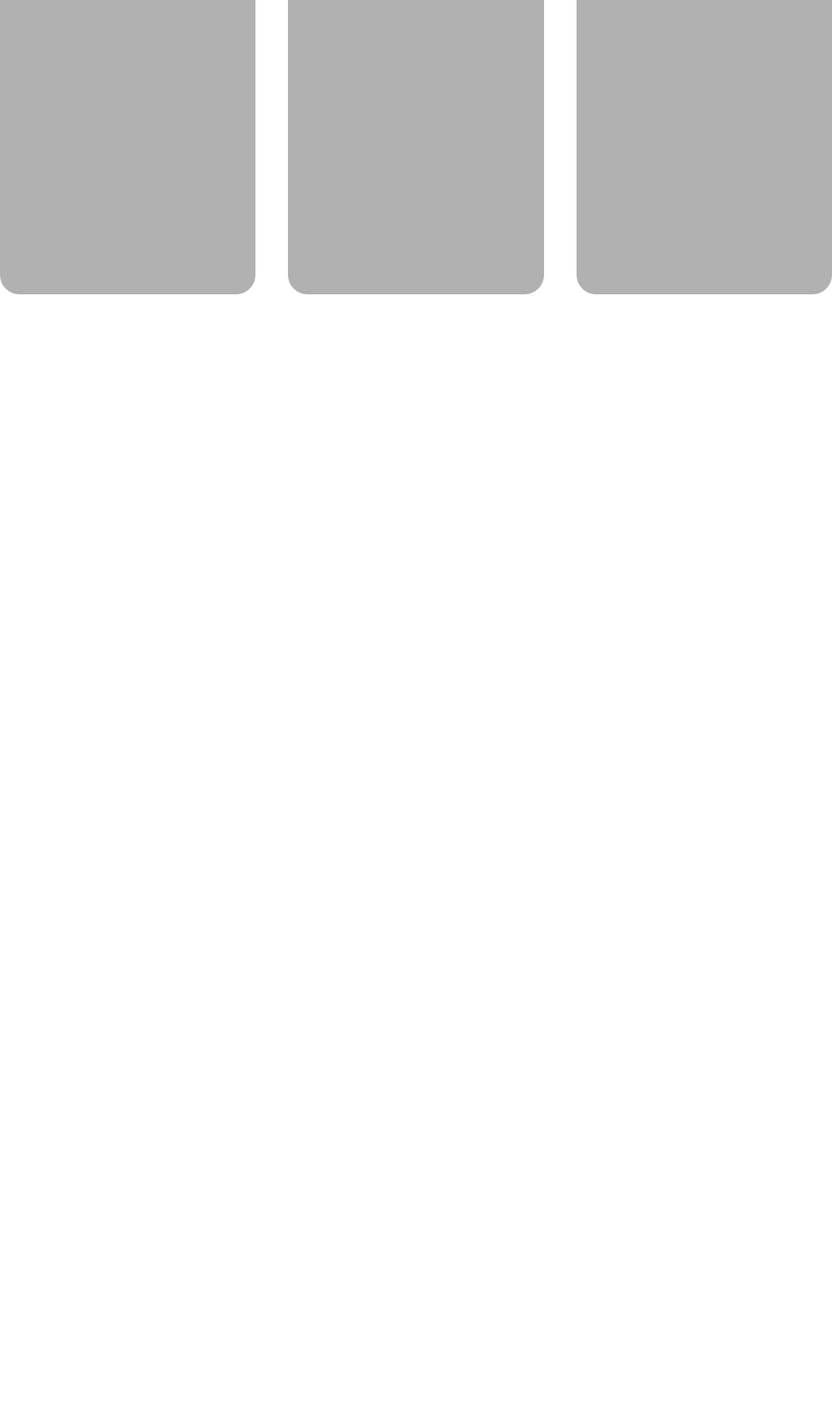
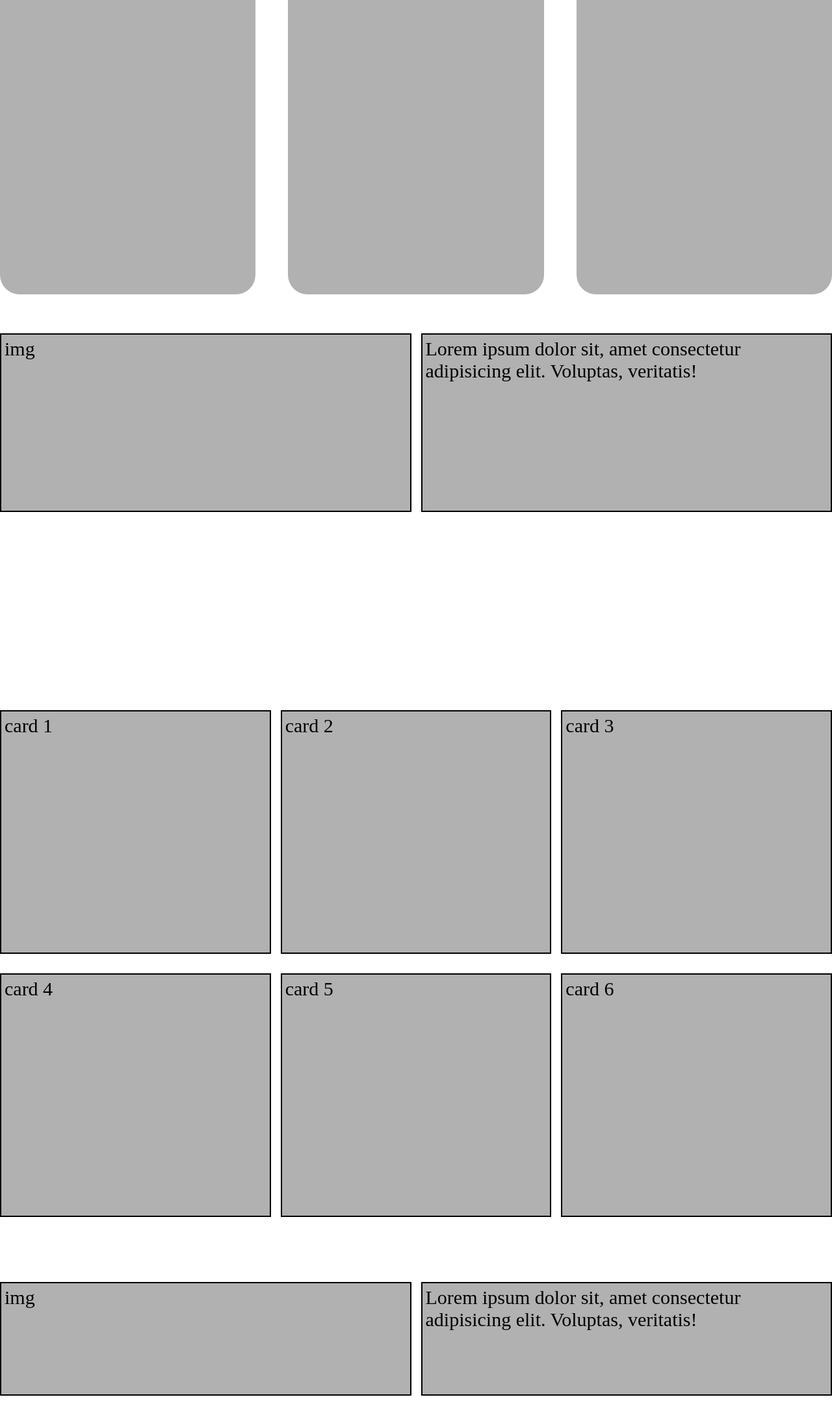
Before and after one commit to mrcpicanco/papo-de-ti, a plain HTML site: page index.html in a window 1280 px wide. Shown: the part 553-2740 px from the top of the page at 65% size. Before the commit the page ends 1306 px from the top, so only its background shows below. Drawn offline with Linux system fonts and the light colour scheme.

Commit message:
cards posicionados. Cor cinza é para visualização

```diff
--- a/css/style.css
+++ b/css/style.css
@@ -4,10 +4,9 @@
   box-sizing: border-box;
 }
 
-
- .texto-cima  section  h1 {
+.texto-cima section h1 {
   margin: 250px 80px 80px 230px;
-  width: 50% ;
+  width: 50%;
 }
 
 .texto-cima h3 {
@@ -17,7 +16,7 @@
 
 .nav h1 {
   text-align: center;
-  margin-top: 250px ;
+  margin-top: 250px;
   margin: 50px;
 }
 
@@ -30,19 +29,69 @@
 }
 
 .container {
-  margin-top: ;
-  min-height: 100vh;
+  margin-top: 5px;
+  min-height: 70vh;
   display: flex;
   column-gap: 50px;
   justify-content: center;
 }
 
-.item{
+.item {
   width: 500px;
   height: 500px;
   border-radius: 30px;
   background-color: rgb(177, 177, 177);
   font-size: 23px;
   text-align: center;
+}
 
+.container-principal {
+  min-height: 70vh;
+  display: grid;
+  grid-template-columns: 2fr 2fr;
+  gap: 10px 15px;
+  grid-template-rows: 2fr 2fr;
 }
+
+.container-secundario {
+  min-height: 70vh;
+  display: grid;
+  grid-template-columns: 2fr 2fr;
+  gap: 10px 15px;
+  grid-template-rows: 2fr 2fr;
+}
+
+.meio1 {
+  border: 2px solid black;
+  font-size: 30px;
+  background-color: rgb(177, 177, 177);
+  padding: 5px;
+}
+
+.meio2 {
+  margin-top: 100px;
+  border: 2px solid black;
+  font-size: 30px;
+  background-color: rgb(177, 177, 177);
+  padding: 5px;
+}
+
+.container-mini-cards {
+  min-height: 100vh;
+  display: grid;
+  grid-template-columns: 2fr 2fr 2fr;
+  gap: 10px 15px;
+  grid-template-rows: 2fr 2fr;
+}
+
+.mini-cards {
+  margin-top: 20px;
+  border: 2px solid black;
+  font-size: 30px;
+  background-color: rgb(177, 177, 177);
+  padding: 5px;
+}
+
+.flooter > ul > li{
+  display: inline-block;
+}
--- a/index.html
+++ b/index.html
@@ -1,20 +1,24 @@
 <!DOCTYPE html>
 <html lang="pt-br">
   <head>
-  <meta charset="UTF-8">
-  <meta http-equiv="X-UA-Compatible" content="IE=edge">
-  <meta name="viewport" content="width=device-width, initial-scale=1.0">
-  <link rel="stylesheet" href="css/style.css">
+    <meta charset="UTF-8" />
+    <meta http-equiv="X-UA-Compatible" content="IE=edge" />
+    <meta name="viewport" content="width=device-width, initial-scale=1.0" />
+    <link rel="stylesheet" href="css/style.css" />
     <title>Comunidade Papo de T.I</title>
   </head>
   <body>
     <header class="texto-cima">
-    <section >
+      <section>
         <!-- <img class="img-header" src="img/header.svg" alt="Papo de T.I"> -->
         <h1>Projeto feito pela Comunidade <strong>Papo de T.I</strong></h1>
       </section>
-  <h3>Lorem ipsum dolor sit amet, consectetur adipisicing elit. Voluptatem, sed?</h3>
+      <h3>
+        Lorem ipsum dolor sit amet, consectetur adipisicing elit. Voluptatem,
+        sed?
+      </h3>
     </header>
+    <!-- Nav Bar-->
     <nav class="nav">
       <h1>Texto dos Cards.</h1>
       <div class="container">
@@ -27,18 +31,55 @@
         <div class="item">
           <p>Exemplo 3</p>
         </div>
-
       </div>
     </nav>
+    <!-- Card Principal-->
+    <div class="container-principal">
+      <div class="meio1">img</div>
+      <div class="meio1">
+        Lorem ipsum dolor sit, amet consectetur adipisicing elit. Voluptas,
+        veritatis!
+      </div>
+    </div>
 
-  <section class="meio">
-    <!-- <div class="card-meio">
-      <h1>The Creator</h1>
-    <p>Lorem ipsum dolor sit amet consectetur adipisicing elit.</p>
+    <!-- Mini cards-->
+    <div class="container-mini-cards">
+      <div class="mini-cards">
+        <p>card 1</p>
       </div>
-    <div class="card-meio">
-      img
-    </div> -->
-  </section>
+      <div class="mini-cards">
+        <p>card 2</p>
+      </div>
+      <div class="mini-cards">
+        <p>card 3</p>
+      </div>
+      <div class="mini-cards">
+        <p>card 4</p>
+      </div>
+      <div class="mini-cards">
+        <p>card 5</p>
+      </div>
+      <div class="mini-cards">
+        <p>card 6</p>
+      </div>
+      </div>
+    </div>
+       <!-- Card Secundário-->
+       <div class="container-secundario">
+        <div class="meio2">img</div>
+        <div class="meio2">
+          Lorem ipsum dolor sit, amet consectetur adipisicing elit. Voluptas,
+          veritatis!
+        </div>
+      </div>
+    <footer class="footer">
+      <h1>Papo de T.I</h1>
+      <ul>
+        <li>Home</li> <li>Sobre</li>
+        <li>Blog</li>
+        <li>Projetos</li>
+      </ul>
+
+    </footer>
   </body>
 </html>
```
Also changed, not shown: img/capa-dev.svg (added). Lines whose indentation alone changed are shown as unchanged.
